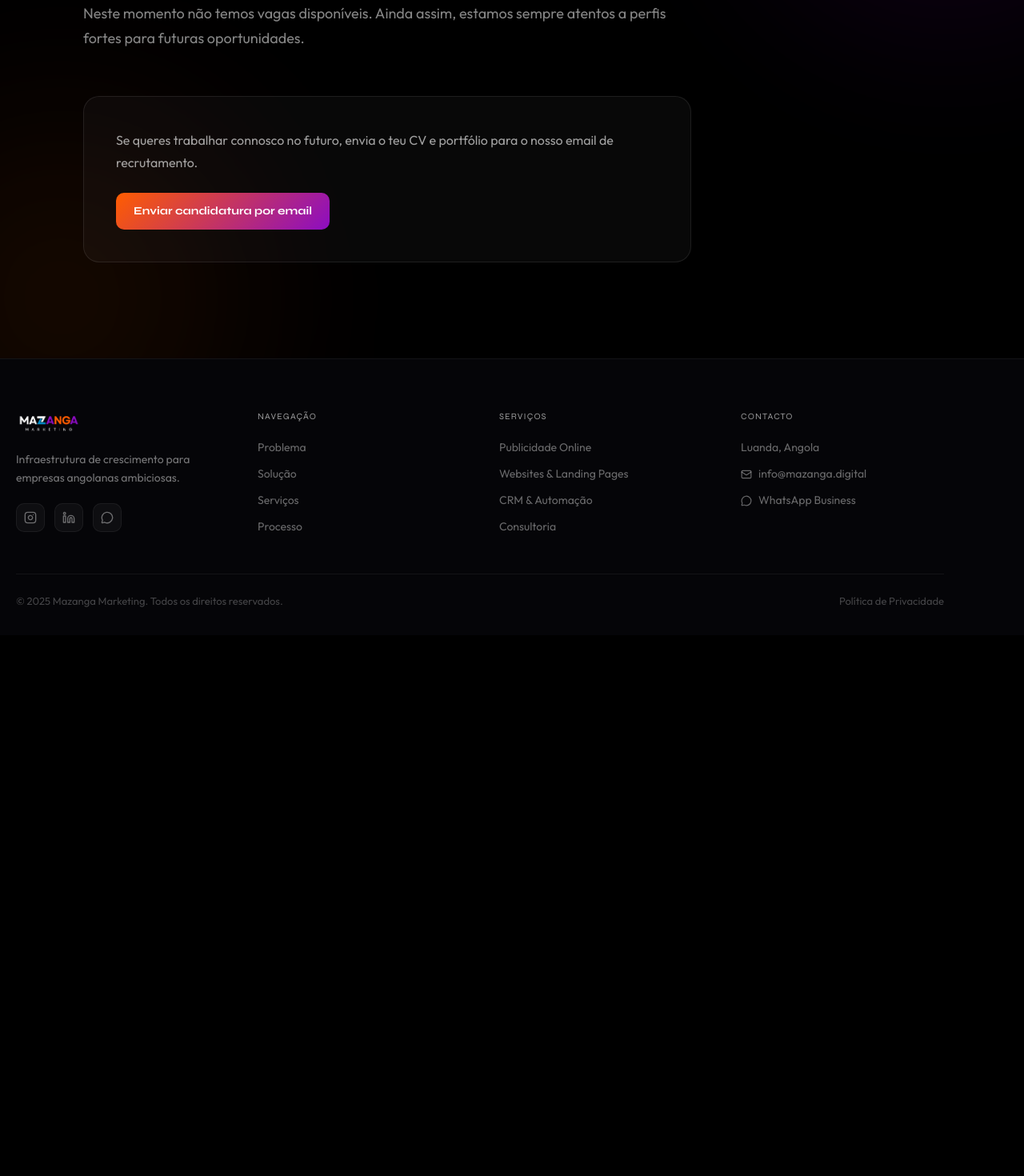
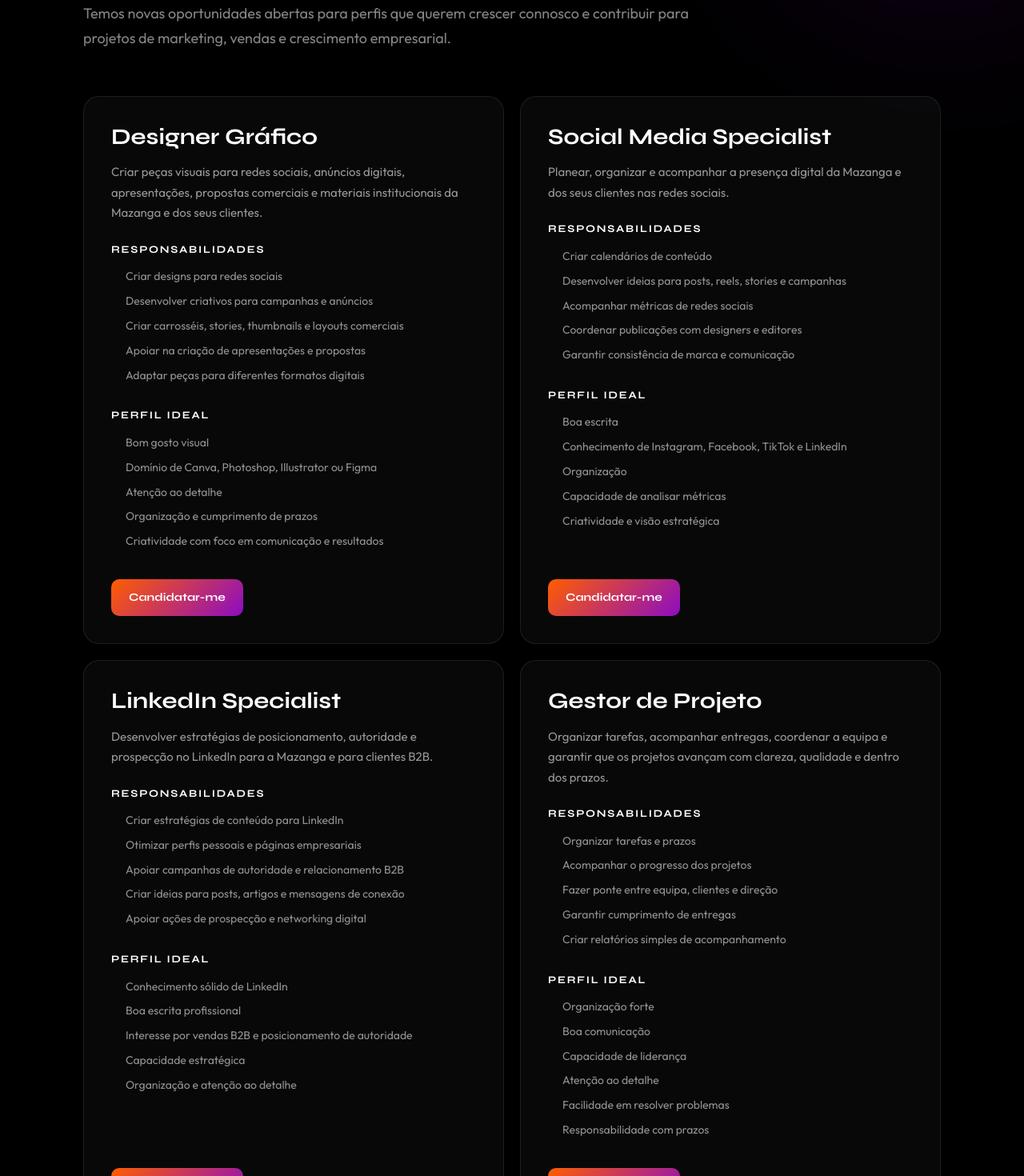
Before and after one commit to olavotavarestiny-gif/Mazanga-marketing, a Next.js app: page /carreira in a window 1280 px wide. Shown: the part 360-1830 px from the top of the page at 80% size. Before the commit the page ends 1154 px from the top, so only its background shows below. Built offline with nearby package versions, Linux system fonts and the light colour scheme.

Commit message:
Adicionar novas vagas na página de carreira

```diff
--- a/app/carreira/page.tsx
+++ b/app/carreira/page.tsx
@@ -13,6 +13,133 @@ export const metadata: Metadata = buildPageMetadata({
     'trabalhar com marketing luanda',
   ],
 })
+
+const applicationEmail = 'recrutamento@mazanga.digital'
+
+const jobs = [
+  {
+    title: 'Designer Gráfico',
+    description:
+      'Criar peças visuais para redes sociais, anúncios digitais, apresentações, propostas comerciais e materiais institucionais da Mazanga e dos seus clientes.',
+    responsibilities: [
+      'Criar designs para redes sociais',
+      'Desenvolver criativos para campanhas e anúncios',
+      'Criar carrosséis, stories, thumbnails e layouts comerciais',
+      'Apoiar na criação de apresentações e propostas',
+      'Adaptar peças para diferentes formatos digitais',
+    ],
+    profile: [
+      'Bom gosto visual',
+      'Domínio de Canva, Photoshop, Illustrator ou Figma',
+      'Atenção ao detalhe',
+      'Organização e cumprimento de prazos',
+      'Criatividade com foco em comunicação e resultados',
+    ],
+  },
+  {
+    title: 'Social Media Specialist',
+    description:
+      'Planear, organizar e acompanhar a presença digital da Mazanga e dos seus clientes nas redes sociais.',
+    responsibilities: [
+      'Criar calendários de conteúdo',
+      'Desenvolver ideias para posts, reels, stories e campanhas',
+      'Acompanhar métricas de redes sociais',
+      'Coordenar publicações com designers e editores',
+      'Garantir consistência de marca e comunicação',
+    ],
+    profile: [
+      'Boa escrita',
+      'Conhecimento de Instagram, Facebook, TikTok e LinkedIn',
+      'Organização',
+      'Capacidade de analisar métricas',
+      'Criatividade e visão estratégica',
+    ],
+  },
+  {
+    title: 'LinkedIn Specialist',
+    description:
+      'Desenvolver estratégias de posicionamento, autoridade e prospecção no LinkedIn para a Mazanga e para clientes B2B.',
+    responsibilities: [
+      'Criar estratégias de conteúdo para LinkedIn',
+      'Otimizar perfis pessoais e páginas empresariais',
+      'Apoiar campanhas de autoridade e relacionamento B2B',
+      'Criar ideias para posts, artigos e mensagens de conexão',
+      'Apoiar ações de prospecção e networking digital',
+    ],
+    profile: [
+      'Conhecimento sólido de LinkedIn',
+      'Boa escrita profissional',
+      'Interesse por vendas B2B e posicionamento de autoridade',
+      'Capacidade estratégica',
+      'Organização e atenção ao detalhe',
+    ],
+  },
+  {
+    title: 'Gestor de Projeto',
+    description:
+      'Organizar tarefas, acompanhar entregas, coordenar a equipa e garantir que os projetos avançam com clareza, qualidade e dentro dos prazos.',
+    responsibilities: [
+      'Organizar tarefas e prazos',
+      'Acompanhar o progresso dos projetos',
+      'Fazer ponte entre equipa, clientes e direção',
+      'Garantir cumprimento de entregas',
+      'Criar relatórios simples de acompanhamento',
+    ],
+    profile: [
+      'Organização forte',
+      'Boa comunicação',
+      'Capacidade de liderança',
+      'Atenção ao detalhe',
+      'Facilidade em resolver problemas',
+      'Responsabilidade com prazos',
+    ],
+  },
+  {
+    title: 'Assistente',
+    description:
+      'Apoiar a equipa e a direção em tarefas administrativas, organização interna, comunicação e acompanhamento operacional.',
+    responsibilities: [
+      'Organizar documentos e informações',
+      'Apoiar no agendamento de reuniões',
+      'Acompanhar tarefas internas',
+      'Responder mensagens e apoiar processos administrativos',
+      'Dar suporte à equipa nas operações do dia a dia',
+    ],
+    profile: [
+      'Organização',
+      'Boa comunicação',
+      'Responsabilidade',
+      'Discrição',
+      'Proatividade',
+      'Vontade de aprender e crescer',
+    ],
+  },
+  {
+    title: 'SDR — Sales Development Representative',
+    description:
+      'Identificar oportunidades comerciais, contactar potenciais clientes, qualificar leads e marcar reuniões para a equipa comercial.',
+    responsibilities: [
+      'Prospectar potenciais clientes',
+      'Enviar mensagens e emails comerciais',
+      'Qualificar leads',
+      'Marcar reuniões comerciais',
+      'Fazer follow-up com oportunidades em aberto',
+      'Atualizar informações no CRM',
+    ],
+    profile: [
+      'Boa comunicação',
+      'Interesse por vendas e marketing',
+      'Persistência',
+      'Organização',
+      'Capacidade de lidar com metas',
+      'Vontade de aprender sobre prospecção B2B',
+    ],
+  },
+]
+
+function getApplicationHref(title: string) {
+  return `mailto:${applicationEmail}?subject=${encodeURIComponent(`Candidatura - ${title}`)}`
+}
 
 export default function CarreiraPage() {
   return (
@@ -66,9 +193,142 @@ export default function CarreiraPage() {
               marginBottom: 'clamp(36px, 7vw, 56px)',
             }}
           >
-            Neste momento não temos vagas disponíveis. Ainda assim, estamos sempre atentos a perfis
-            fortes para futuras oportunidades.
+            Temos novas oportunidades abertas para perfis que querem crescer connosco e contribuir
+            para projetos de marketing, vendas e crescimento empresarial.
           </p>
+
+          <div
+            className="grid grid-cols-1 lg:grid-cols-2"
+            style={{
+              gap: '20px',
+              marginBottom: 'clamp(28px, 6vw, 44px)',
+            }}
+          >
+            {jobs.map((job) => (
+              <article
+                key={job.title}
+                className="rounded-[20px] border"
+                style={{
+                  background: 'rgba(255,255,255,0.03)',
+                  borderColor: 'rgba(255,255,255,0.09)',
+                  padding: 'clamp(24px, 4vw, 34px)',
+                  display: 'flex',
+                  flexDirection: 'column',
+                  minHeight: '100%',
+                }}
+              >
+                <h2
+                  className="font-display"
+                  style={{
+                    fontWeight: 700,
+                    fontSize: 'clamp(22px, 3vw, 28px)',
+                    color: '#FFFFFF',
+                    lineHeight: 1.2,
+                    marginBottom: '14px',
+                  }}
+                >
+                  {job.title}
+                </h2>
+
+                <p
+                  className="font-body"
+                  style={{
+                    fontSize: '15px',
+                    color: 'rgba(255,255,255,0.58)',
+                    lineHeight: 1.7,
+                    marginBottom: '24px',
+                  }}
+                >
+                  {job.description}
+                </p>
+
+                <div style={{ display: 'grid', gap: '22px', marginBottom: '28px' }}>
+                  <div>
+                    <h3
+                      className="font-display"
+                      style={{
+                        fontWeight: 700,
+                        fontSize: '13px',
+                        color: '#FFFFFF',
+                        letterSpacing: '1.8px',
+                        textTransform: 'uppercase',
+                        marginBottom: '12px',
+                      }}
+                    >
+                      Responsabilidades
+                    </h3>
+                    <ul style={{ paddingLeft: '18px' }}>
+                      {job.responsibilities.map((item) => (
+                        <li
+                          key={item}
+                          className="font-body"
+                          style={{
+                            fontSize: '14px',
+                            color: 'rgba(255,255,255,0.56)',
+                            lineHeight: 1.7,
+                            marginBottom: '7px',
+                          }}
+                        >
+                          {item}
+                        </li>
+                      ))}
+                    </ul>
+                  </div>
+
+                  <div>
+                    <h3
+                      className="font-display"
+                      style={{
+                        fontWeight: 700,
+                        fontSize: '13px',
+                        color: '#FFFFFF',
+                        letterSpacing: '1.8px',
+                        textTransform: 'uppercase',
+                        marginBottom: '12px',
+                      }}
+                    >
+                      Perfil ideal
+                    </h3>
+                    <ul style={{ paddingLeft: '18px' }}>
+                      {job.profile.map((item) => (
+                        <li
+                          key={item}
+                          className="font-body"
+                          style={{
+                            fontSize: '14px',
+                            color: 'rgba(255,255,255,0.56)',
+                            lineHeight: 1.7,
+                            marginBottom: '7px',
+                          }}
+                        >
+                          {item}
+                        </li>
+                      ))}
+                    </ul>
+                  </div>
+                </div>
+
+                <a
+                  href={getApplicationHref(job.title)}
+                  className="font-display inline-flex items-center justify-center"
+                  style={{
+                    height: '46px',
+                    padding: '0 22px',
+                    borderRadius: '10px',
+                    textDecoration: 'none',
+                    fontWeight: 700,
+                    fontSize: '14px',
+                    color: '#FFFFFF',
+                    background: 'linear-gradient(135deg, #FF5D00, #8C0DC2)',
+                    marginTop: 'auto',
+                    width: 'fit-content',
+                  }}
+                >
+                  Candidatar-me
+                </a>
+              </article>
+            ))}
+          </div>
 
           <div
             className="rounded-[20px] border"
@@ -93,7 +353,7 @@ export default function CarreiraPage() {
             </p>
 
             <a
-              href="mailto:recrutamento@mazanga.digtal"
+              href={`mailto:${applicationEmail}`}
               className="font-display inline-flex items-center justify-center"
               style={{
                 height: '46px',
```
